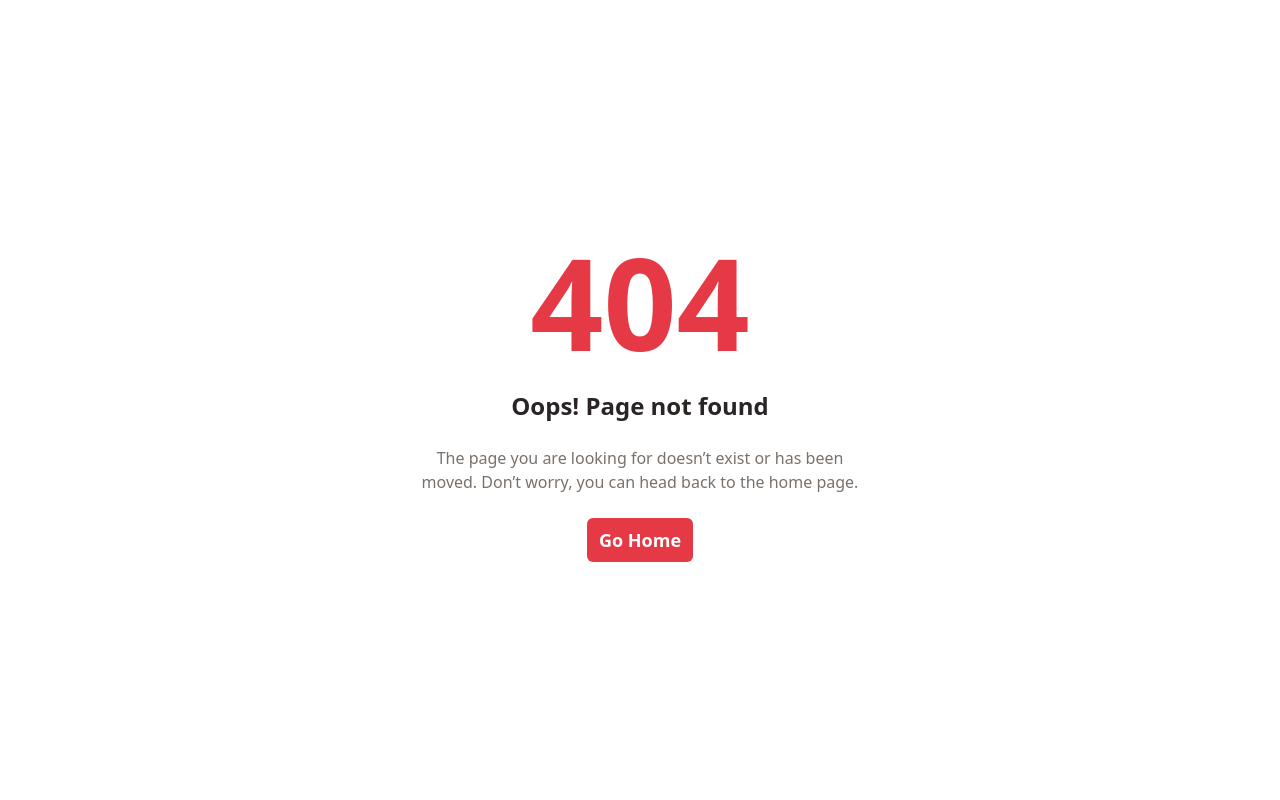
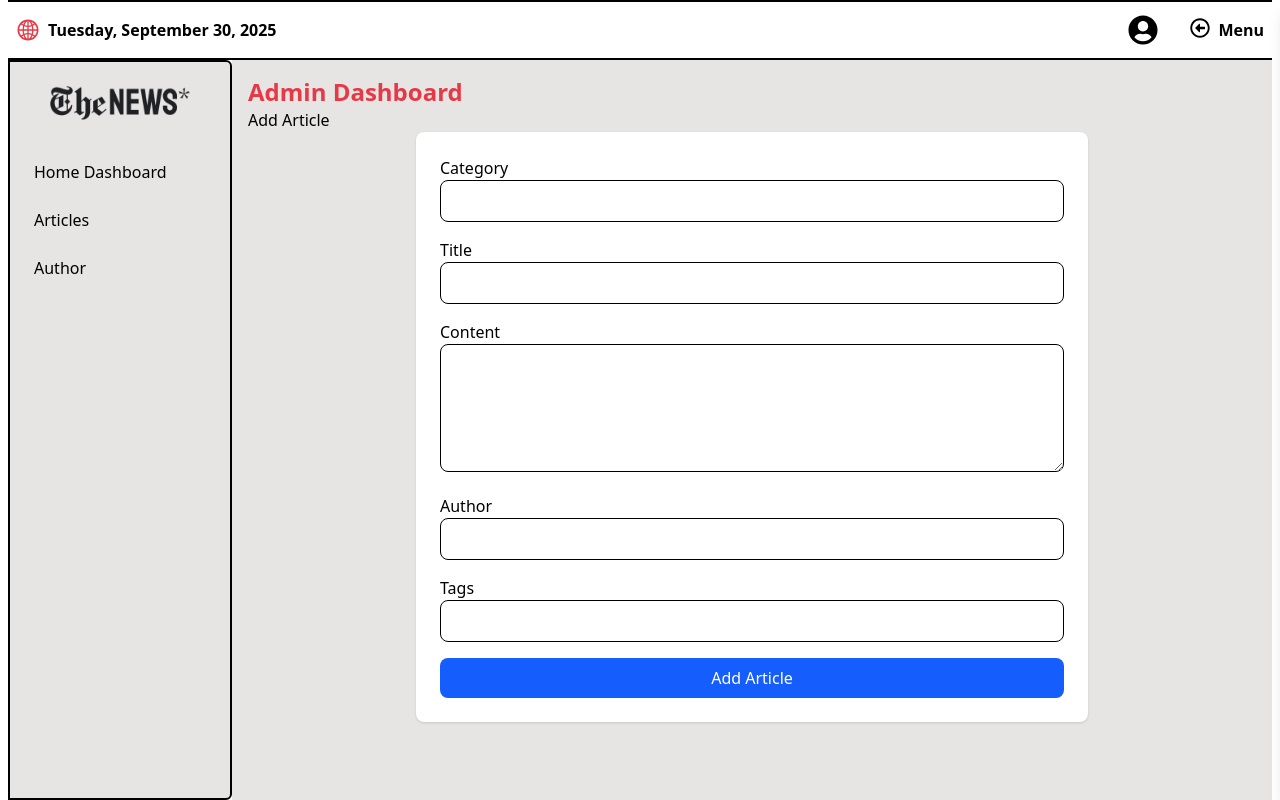
Before and after one commit to m7medA/News-pulse, a React (Vite) app: page /adminpage/addarticle in a window 1280 px wide. Before the commit this address had no page. Built offline with nearby package versions, Linux system fonts and the light colour scheme; sample sign-in values are in the browser's storage.

Commit message:
create readme

```diff
--- a/src/App.jsx
+++ b/src/App.jsx
@@ -6,6 +6,7 @@ import {
   RouterProvider,
 } from "react-router-dom";
 import { AuthProvider } from "./context/AuthContext";
+import ProtectedRoute from "./features/auth/ProtectedRoute";
 
 const Loading = lazy(() => import("./components/Loading"));
 const AppLayout = lazy(() => import("./layouts/AppLayout"));
@@ -28,6 +29,7 @@ const AuthorDashboard = lazy(
 );
 const ArticlePage = lazy(() => import("./features/dashboard/ArticlePage"));
 const EditeArticle = lazy(() => import("./features/dashboard/EditeArticle"));
+const AddArticle = lazy(() => import("./features/dashboard/AddArticle"));
 
 const PageNotFound = lazy(() => import("./pages/PageNotFound"));
 
@@ -65,7 +67,11 @@ function App() {
     },
     {
       path: "/adminpage",
-      element: <AdminPage />,
+      element: (
+        <ProtectedRoute>
+          <AdminPage />
+        </ProtectedRoute>
+      ),
       children: [
         { index: true, element: <Navigate to="homedashboard" replace /> },
         { path: "homedashboard", element: <HomeDashboard /> },
@@ -73,12 +79,13 @@ function App() {
           path: "articlesdashboard",
           element: <ArticlesDashboard />,
         },
+        { path: "articlepage/:articleID", element: <ArticlePage /> },
+        { path: "editArticle/:articleID", element: <EditeArticle /> },
+        { path: "addarticle", element: <AddArticle /> },
         {
           path: "authordashboard",
           element: <AuthorDashboard />,
         },
-        { path: "articlepage/:articleID", element: <ArticlePage /> },
-        { path: "editArticle", element: <EditeArticle /> },
       ],
     },
     { path: "*", element: <PageNotFound /> },
--- a/src/features/auth/Login.jsx
+++ b/src/features/auth/Login.jsx
@@ -28,7 +28,7 @@ function Login() {
     const response = await login({ username, password, role });
 
     if (response.success) {
-      navigate("/");
+      navigate("/adminpage");
       reset();
     }
     if (response.message) {
--- /dev/null
+++ b/src/features/auth/ProtectedRoute.jsx
@@ -0,0 +1,14 @@
+import { Navigate } from "react-router-dom";
+import { useAuth } from "../../context/AuthContext";
+
+function ProtectedRoute({ children }) {
+  const { role } = useAuth();
+
+  if (!role) {
+    return <Navigate to="/auth/login" replace />;
+  }
+
+  return children;
+}
+
+export default ProtectedRoute;
--- /dev/null
+++ b/src/features/dashboard/AddArticle.jsx
@@ -0,0 +1,133 @@
+import { useState } from "react";
+
+function AddArticle() {
+  const [formData, setFormData] = useState({
+    category: "",
+    title: "",
+    content: "",
+    author: "",
+    tags: "",
+    views: 0,
+    file: null,
+    mediaType: "",
+  });
+
+  function handleChange(e) {
+    const { name, value, type, files } = e.target;
+    setFormData((prev) => ({
+      ...prev,
+      [name]: type === "file" ? files[0] : value,
+    }));
+  }
+
+  function handleSubmit(e) {
+    e.preventDefault();
+    console.log(formData);
+    // هنا ممكن تستخدم mutation.mutate(formData)
+  }
+
+  return (
+    <>
+      <h2>Add Article</h2>
+      <form
+        onSubmit={handleSubmit}
+        className="max-w-2xl mx-auto p-6 bg-white shadow rounded-lg space-y-4"
+      >
+        {/* Category */}
+        <div>
+          <label className="block font-medium">Category</label>
+          <input
+            type="text"
+            name="category"
+            value={formData.category}
+            onChange={handleChange}
+            className="w-full border rounded-lg px-3 py-2"
+          />
+        </div>
+
+        {/* Title */}
+        <div>
+          <label className="block font-medium">Title</label>
+          <input
+            type="text"
+            name="title"
+            value={formData.title}
+            onChange={handleChange}
+            className="w-full border rounded-lg px-3 py-2"
+          />
+        </div>
+
+        {/* Content */}
+        <div>
+          <label className="block font-medium">Content</label>
+          <textarea
+            name="content"
+            value={formData.content}
+            onChange={handleChange}
+            className="w-full border rounded-lg px-3 py-2 h-32"
+          />
+        </div>
+
+        {/* Author */}
+        <div>
+          <label className="block font-medium">Author</label>
+          <input
+            type="text"
+            name="tags"
+            value={formData.author}
+            onChange={handleChange}
+            className="w-full border rounded-lg px-3 py-2"
+          />
+        </div>
+
+        {/* Tags */}
+        <div>
+          <label className="block font-medium">Tags</label>
+          <input
+            type="text"
+            name="tags"
+            value={formData.tags}
+            onChange={handleChange}
+            className="w-full border rounded-lg px-3 py-2"
+          />
+        </div>
+
+        {/* File */}
+        {/* <div>
+          <label className="block font-medium">File</label>
+          <input
+            type="file"
+            name="file"
+            onChange={handleChange}
+            className="w-full border rounded-lg px-3 py-2"
+          />
+        </div> */}
+
+        {/* Media Type */}
+        {/* <div>
+          <label className="block font-medium">Media type</label>
+          <select
+            name="mediaType"
+            value={formData.mediaType}
+            onChange={handleChange}
+            className="w-full border rounded-lg px-3 py-2"
+          >
+            <option value="">Select type</option>
+            <option value="image">Image</option>
+            <option value="video">Video</option>
+          </select>
+        </div> */}
+
+        {/* Submit */}
+        <button
+          type="submit"
+          className="w-full bg-blue-600 text-white rounded-lg px-4 py-2 hover:bg-blue-700"
+        >
+          Add Article
+        </button>
+      </form>
+    </>
+  );
+}
+
+export default AddArticle;
--- a/src/features/dashboard/ArticleItem.jsx
+++ b/src/features/dashboard/ArticleItem.jsx
@@ -5,11 +5,13 @@ function ArticleItem({ article }) {
     <li>
       <NavLink
         to={`/adminpage/articlepage/${article.id}`}
-        className="flex items-center justify-between p-4 border rounded-md shadow-sm hover:shadow-md transition-all"
+        className="flex flex-col md:flex-row md:items-center md:justify-between gap-6 md:gap-0 p-4 border rounded-md shadow-sm hover:shadow-md transition-all"
       >
         {/* ==== Article Info ==== */}
-        <div className="flex flex-col max-w-[70%]">
-          <span className="font-semibold text-lg">{article.title}</span>
+        <div className="flex flex-col gap-2 md:max-w-[70%]">
+          <span className="font-semibold text-base md:text-lg">
+            {article.title}
+          </span>
           <span className="text-sm text-gray-500">
             By {article.author} •{" "}
             {new Date(article.published_date).toLocaleDateString()}
--- a/src/features/dashboard/ArticlePage.jsx
+++ b/src/features/dashboard/ArticlePage.jsx
@@ -1,7 +1,6 @@
 import { useQuery } from "@tanstack/react-query";
 import { useNavigate, useParams } from "react-router-dom";
 import { getArticleByID } from "../../services/dashboardServices";
-import { useAuth } from "../../context/AuthContext";
 import Button from "../../components/Button";
 
 function ArticlePage() {
@@ -19,8 +18,7 @@ function ArticlePage() {
   const navigate = useNavigate();
 
   function onEdit() {
-    console.log("edit");
-    navigate("/adminpage/editarticle");
+    navigate(`/adminpage/editarticle/${articleID}`);
   }
 
   function onDelete() {
@@ -29,7 +27,7 @@ function ArticlePage() {
 
   if (isLoading) return <p>Loading...</p>;
 
-  if (error) return <p>{error}</p>;
+  if (error) return <p>{error.message}</p>;
 
   return (
     <div className="flex flex-col gap-4 p-4 bg-white rounded shadow">
--- a/src/features/dashboard/ArticlesDashboard.jsx
+++ b/src/features/dashboard/ArticlesDashboard.jsx
@@ -2,6 +2,8 @@ import { useQuery } from "@tanstack/react-query";
 import ArticlesList from "./ArticlesList";
 import { getArticles } from "../../services/dashboardServices";
 import { useAuth } from "../../context/AuthContext";
+import Button from "../../components/Button";
+import { useNavigate } from "react-router-dom";
 
 function ArticlesDashboard() {
   const { token } = useAuth();
@@ -15,12 +17,23 @@ function ArticlesDashboard() {
     queryFn: () => getArticles(token),
   });
 
+  const navigate = useNavigate();
+
   if (isLoading) return <p>Loading</p>;
 
   if (error) return <p>{error.message}</p>;
 
   return (
     <div className="py-2 ">
+      <Button
+        type="button"
+        color="bg-green-600 hover:opacity-90 m-4"
+        onClick={() => {
+          navigate("/adminpage/addarticle");
+        }}
+      >
+        ADD Article
+      </Button>
       <ArticlesList articles={articles} />
     </div>
   );
--- a/src/features/dashboard/EditeArticle.jsx
+++ b/src/features/dashboard/EditeArticle.jsx
@@ -1,11 +1,106 @@
-import { useQueryClient } from "@tanstack/react-query";
+import { useParams } from "react-router-dom";
+import { useQuery, useMutation, useQueryClient } from "@tanstack/react-query";
+import { useState, useEffect } from "react";
+import { getArticleByID } from "../../services/dashboardServices";
+import Form from "../../components/Form";
+import Button from "../../components/Button";
 
-function EditeArticle() {
+function EditArticle() {
+  const { articleID } = useParams();
   const queryClient = useQueryClient();
 
-  const article = queryClient.getQueryData(["article"]);
-  console.log(article);
-  return <div>Edit</div>;
+  // fetch article
+  const {
+    data: article,
+    isLoading,
+    error,
+  } = useQuery({
+    queryKey: ["article", articleID],
+    queryFn: () => getArticleByID({ articleID }),
+  });
+
+  //state for control element
+  const [formData, setFormData] = useState({
+    title: "",
+    content: "",
+  });
+
+  // for store when article come
+  useEffect(() => {
+    if (article) {
+      setFormData({
+        title: article.title,
+        content: article.content,
+      });
+    }
+  }, [article]);
+
+  // handleChange
+  function handleChange(e) {
+    const { name, value } = e.target;
+    setFormData((prev) => ({
+      ...prev,
+      [name]: value,
+    }));
+  }
+
+  // mutation for update
+  // const mutation = useMutation({
+  //   mutationFn: (updatedData) =>
+  //     updateArticle({ articleID, data: updatedData }),
+  //   onSuccess: () => {
+  //     queryClient.invalidateQueries(["article", articleID]);
+  //     console.log("Article updated successfully ✅");
+  //   },
+  //   onError: (err) => {
+  //     console.error(err);
+  //     console.log("Error updating article ❌");
+  //   },
+  // });
+
+  function handleSubmit(e) {
+    e.preventDefault();
+    // mutation.mutate(formData);
+  }
+
+  if (isLoading) return <p>Loading...</p>;
+
+  if (error) return <p>{error.message}</p>;
+
+  return (
+    <Form handleSubmit={handleSubmit}>
+      {/**title */}
+      <div className="mb-4">
+        <label className="block text-sm font-medium mb-1">Title</label>
+        <input
+          type="text"
+          name="title"
+          value={formData.title}
+          onChange={handleChange}
+          className="w-full border border-stone-300 rounded-lg px-3 py-2"
+        />
+      </div>
+
+      {/* content */}
+      <div className="mb-4">
+        <label className="block text-sm font-medium mb-1">Content</label>
+        <textarea
+          name="content"
+          value={formData.content}
+          onChange={handleChange}
+          className="w-full h-40 border border-stone-300 rounded-lg px-3 py-2"
+        />
+      </div>
+
+      {/* <Button
+        type="submit"
+        color="bg-[var(--third-color)] hover:opacity-90"
+        disabled={mutation.isLoading}
+      >
+        {mutation.isLoading ? "Updating..." : "Update Article"}
+      </Button> */}
+    </Form>
+  );
 }
 
-export default EditeArticle;
+export default EditArticle;
```
Also changed, not shown: src/services/dashboardServices.js (+10 -0 lines), 1 other file (tests, documents, lock files or other folders).
